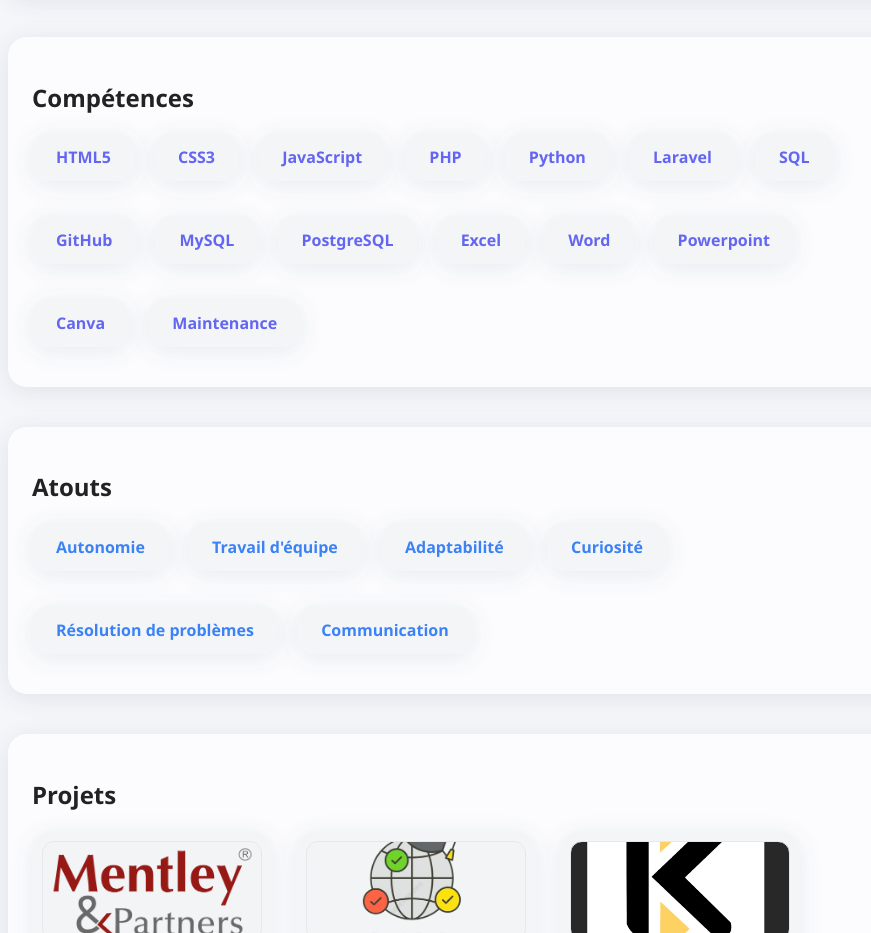
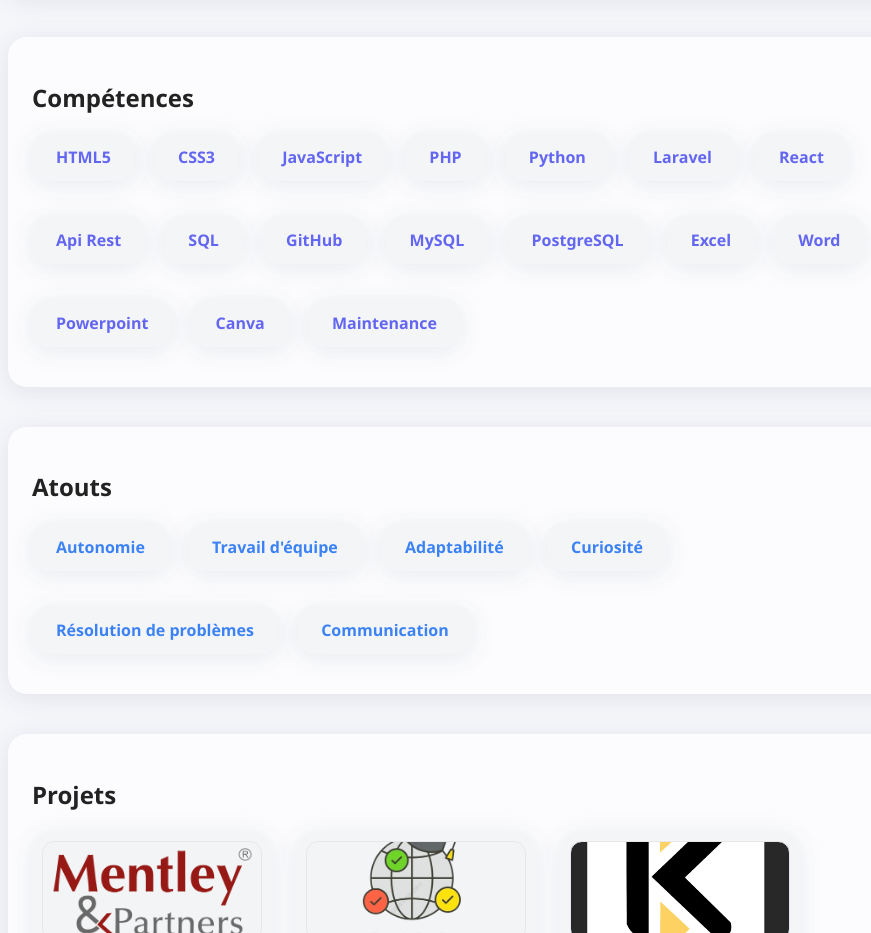
Before and after one commit to KoneMoriba/portfolio, a plain HTML site: page index.html in a window 1280 px wide. Shown: the part 1002-1935 px from the top of the page, without its empty margins (182-1053 px from the left). Drawn offline with Linux system fonts and the light colour scheme.

Commit message:
Add React and Api Rest skills to index.html

```diff
--- a/index.html
+++ b/index.html
@@ -47,6 +47,8 @@
         <div class="skill">PHP</div>
         <div class="skill">Python</div>
         <div class="skill">Laravel</div>
+        <div class="skill">React</div>
+         <div class="skill">Api Rest</div>
         <div class="skill">SQL</div>
         <div class="skill">GitHub</div>
         <div class="skill">MySQL</div>
```
